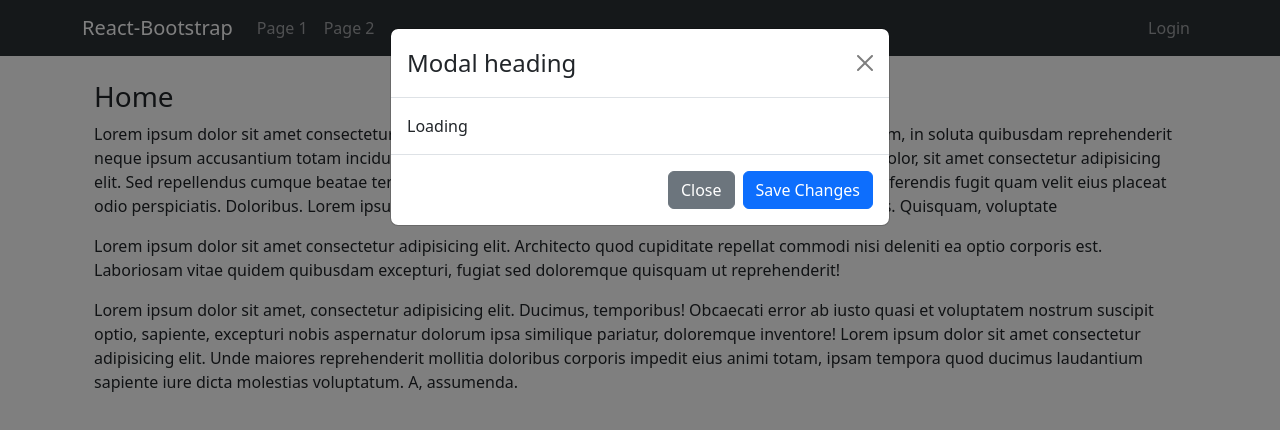
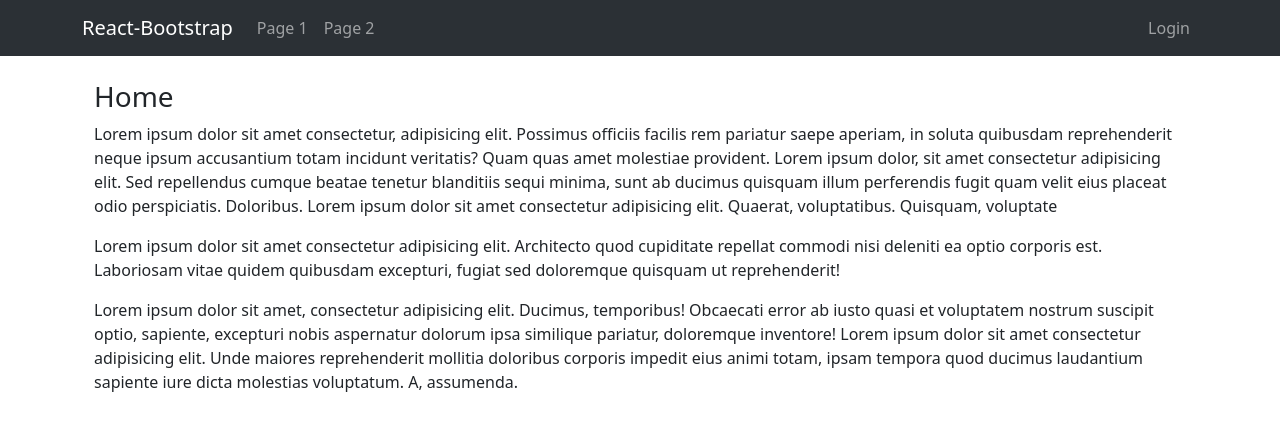
Before and after one commit to enesyukselx/tsreact, a React (Vite) app: page / in a window 1280 px wide. Shown: the top 430 px of the page. Built offline with nearby package versions, Linux system fonts and the light colour scheme.

Commit message:
Update Modal Component and Create ModalContext

```diff
--- a/src/Components/Modal/Modal.tsx
+++ b/src/Components/Modal/Modal.tsx
@@ -1,43 +1,15 @@
-import { Fragment, ReactNode, useContext } from "react";
-import ReactDOM from "react-dom";
+import { useContext } from "react";
 import Modal from "react-bootstrap/Modal";
-import UserContext from "../UserContext/UserContext";
-import { Button } from "react-bootstrap";
+import ModalContext from "../ModalContext/ModalContext";
 
-const portalElement = document.getElementById("overlays") as HTMLElement;
-
-const ModalOverlay = ({ children }: { children: ReactNode }) => {
-    const { isModalOpen, toggleModal } = useContext(UserContext);
+const ModalScreen = () => {
+    const { isModalOpen, toggleModal, modelContent } = useContext(ModalContext);
 
     return (
         <Modal show={isModalOpen} onHide={toggleModal}>
-            <Modal.Header closeButton>
-                <Modal.Title>Modal heading</Modal.Title>
-            </Modal.Header>
-            <Modal.Body>{children}</Modal.Body>
-            <Modal.Footer>
-                <Button variant="secondary" onClick={toggleModal}>
-                    Close
-                </Button>
-                <Button variant="primary" onClick={toggleModal}>
-                    Save Changes
-                </Button>
-            </Modal.Footer>
+            {modelContent}
         </Modal>
     );
 };
 
-const ModalScreen = () => {
-    const { modelContent } = useContext(UserContext);
-
-    return (
-        <Fragment>
-            {ReactDOM.createPortal(
-                <ModalOverlay>{modelContent}</ModalOverlay>,
-                portalElement
-            )}
-        </Fragment>
-    );
-};
-
 export default ModalScreen;
--- /dev/null
+++ b/src/Components/ModalContext/ModalContext.tsx
@@ -0,0 +1,17 @@
+import React from "react";
+
+interface IModalContext {
+    isModalOpen: boolean;
+    toggleModal: () => void;
+    modelContent: React.ReactNode | undefined;
+    setContent?: (Content: React.ReactNode) => void;
+}
+
+const ModalContext = React.createContext<IModalContext>({
+    isModalOpen: false,
+    toggleModal: () => {},
+    modelContent: undefined,
+    setContent: () => {},
+});
+
+export default ModalContext;
--- a/src/Components/UserContext/UserContext.tsx
+++ b/src/Components/UserContext/UserContext.tsx
@@ -9,9 +9,6 @@ const UserContext = React.createContext<{
     logout: () => void;
     addCreditCard: (creditCard: creditCard) => void;
     removeCreditCard: (creditCard: creditCard) => void;
-    isModalOpen: boolean;
-    toggleModal: () => void;
-    modelContent: React.ReactNode | undefined;
 }>({
     isLogin: false,
     user: undefined,
@@ -20,9 +17,6 @@ const UserContext = React.createContext<{
     logout: () => {},
     addCreditCard: () => {},
     removeCreditCard: () => {},
-    isModalOpen: false,
-    toggleModal: () => {},
-    modelContent: undefined,
 });
 
 export default UserContext;
--- a/src/Components/UserContext/UserContextProvider.tsx
+++ b/src/Components/UserContext/UserContextProvider.tsx
@@ -7,10 +7,6 @@ const UserContextProvider = ({ children }: { children: ReactNode }) => {
     const [user, setUser] = useState<User | undefined>(undefined);
     const [creditCards, setCreditCards] = useState<creditCard[] | undefined>(
         undefined
-    );
-    const [isModalOpen, setIsModalOpen] = useState(true);
-    const [modelContent, setModelContent] = useState<ReactNode | undefined>(
-        <div>Loading</div>
     );
 
     const login = (user: User) => {
@@ -34,10 +30,6 @@ const UserContextProvider = ({ children }: { children: ReactNode }) => {
         setCreditCards(creditCards?.filter((c) => c.id !== creditCard.id));
     };
 
-    const toggleModal = () => {
-        setIsModalOpen(!isModalOpen);
-    };
-
     const values = {
         isLogin,
         user,
@@ -46,10 +38,6 @@ const UserContextProvider = ({ children }: { children: ReactNode }) => {
         logout,
         addCreditCard,
         removeCreditCard,
-        isModalOpen,
-        toggleModal,
-        modelContent,
-        setModelContent,
     };
 
     return (
```
Also changed, not shown: src/Components/Modal/ModalLoading.tsx (added, +30 -0 lines), src/Components/ModalContext/ModalContextProvider.tsx (added, +37 -0 lines).
